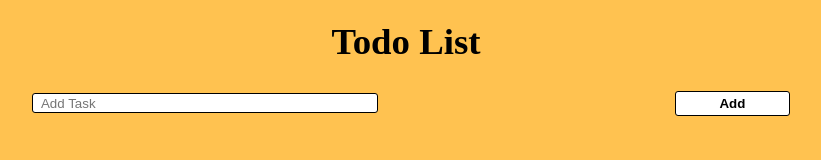
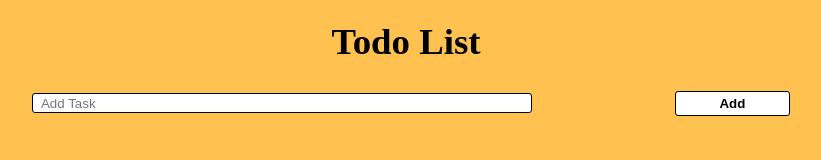
Before and after one commit to OssmanRauf/todolist, a plain HTML site: page index.html in a window 1280 px wide. Shown: the whole page, without its empty margins (234-1055 px from the left). Drawn offline with Linux system fonts and the light colour scheme.

Commit message:
third commit v3

```diff
--- a/style.css
+++ b/style.css
@@ -50,6 +50,7 @@ body {
     text-align: center;
     font-weight: 600;
     outline: none;
+    cursor: pointer;
 }
 
 #todo-btn:hover {
@@ -98,6 +99,7 @@ img {
     width: 30px;
     margin: 0.5rem;
     max-width: 40px;
+    cursor: pointer;
 }
 
 .check-img {
@@ -136,6 +138,10 @@ img {
 }
 
 @media (min-width: 680px) {
+    #todo-input {
+        width: 70%;
+        max-width: 500px;
+    }
     .todo-tasks {
         justify-content: center;
     }
```
